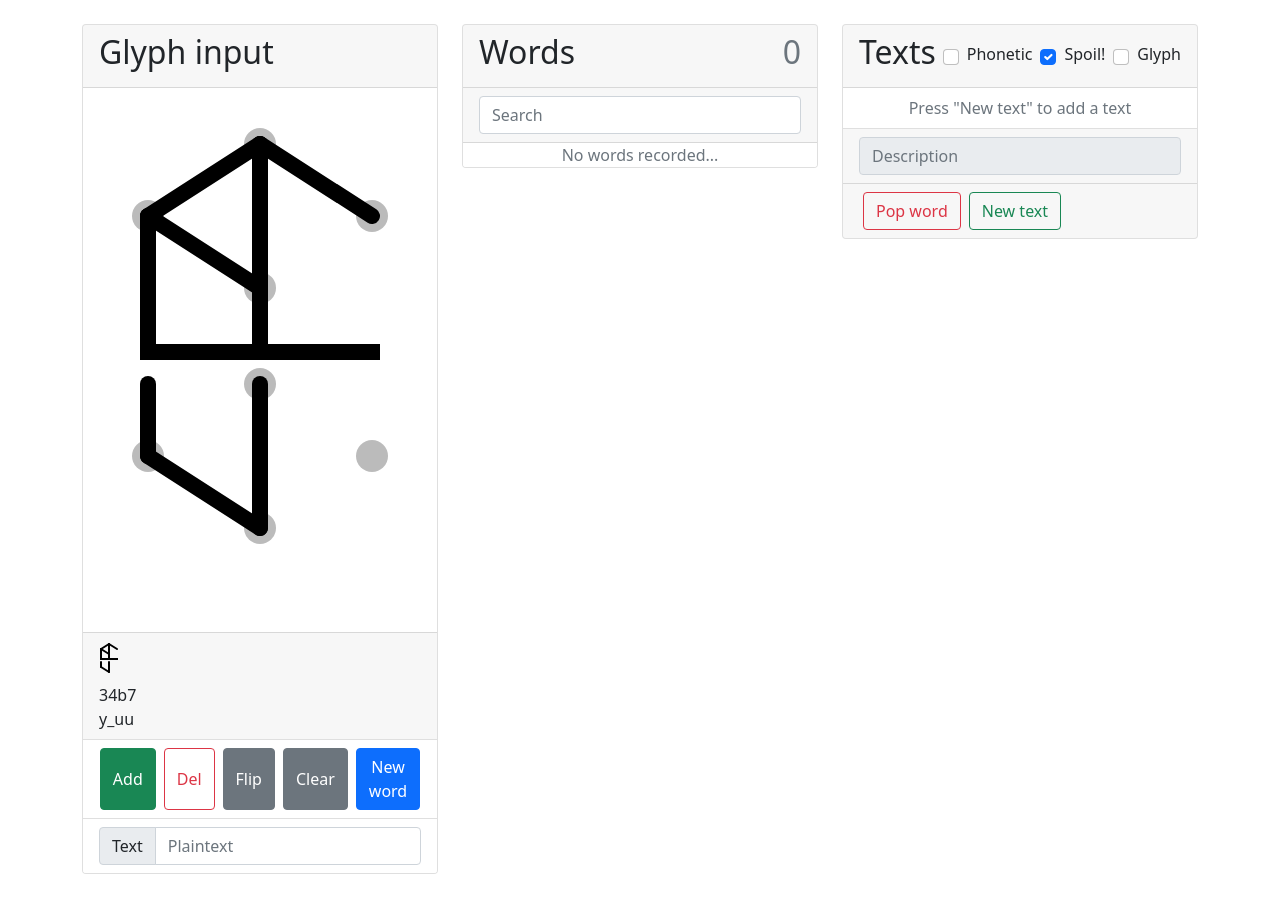
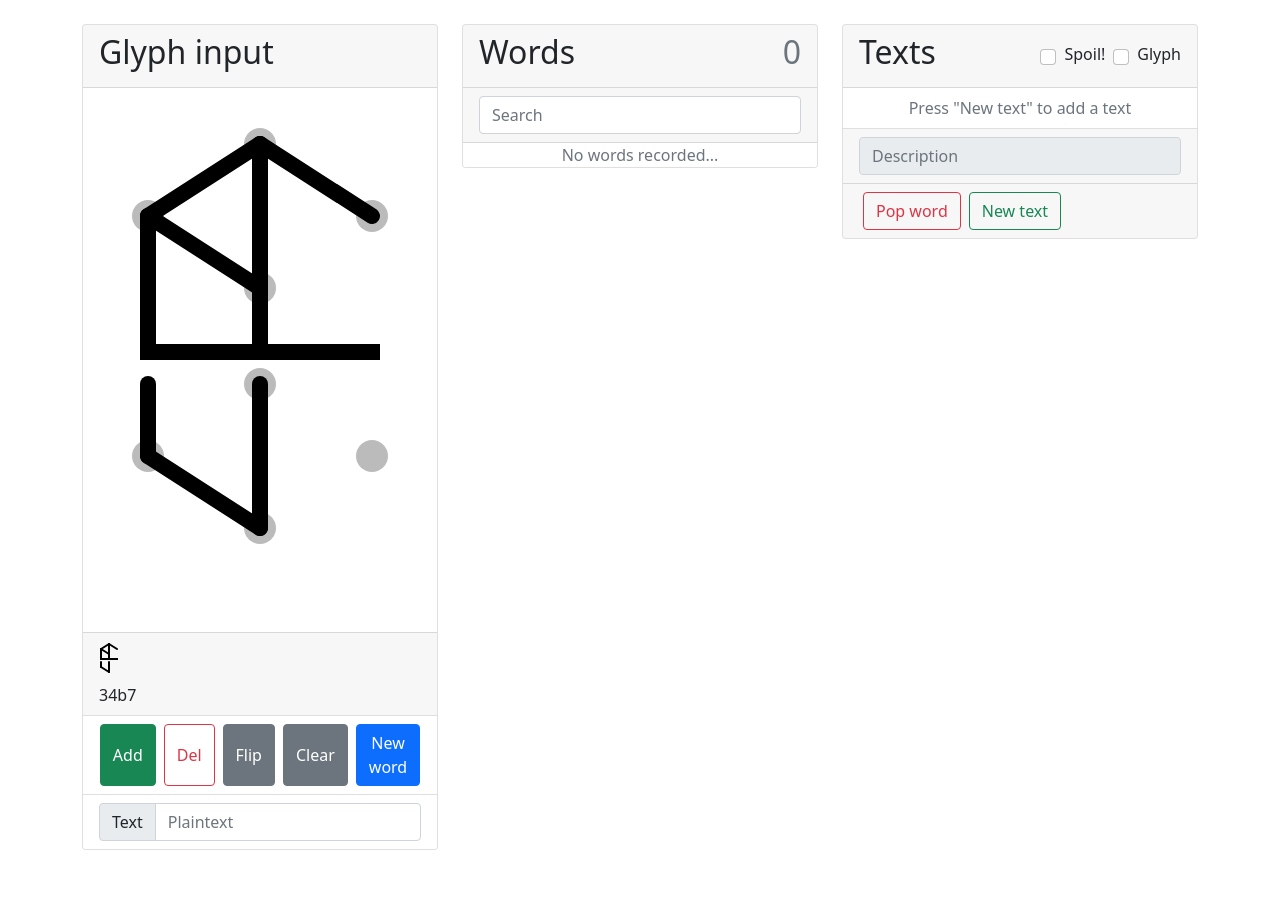
Before and after one commit to SaphireLattice/tunic-decoder, a Vue app: page / in a window 1280 px wide. After the commit the page ends 874 px from the top, so only its background shows below. Built offline with nearby package versions, Linux system fonts and the light colour scheme.

Commit message:
Save and load spoiler mode state

```diff
--- a/src/App.vue
+++ b/src/App.vue
@@ -10,6 +10,7 @@ import { onMounted, onUnmounted, reactive, ref, watch, type Ref } from "vue";
 import { Glyph, Paragraph, Word } from "./glyphs";
 
 type SavedState = {
+    spoilerMode?: boolean;
     words: { glyphs: string; text?: string }[];
     texts: { glyphs: string[]; description?: string }[];
 };
@@ -29,7 +30,7 @@ const state = reactive({
     glyphOnly: false,
     showPhonetic: false,
     toastText: undefined as string | undefined,
-    showSecrets: true,
+    spoilerMode: false,
 });
 
 async function onWordUpdate(value: Word) {
@@ -50,7 +51,7 @@ async function onWordUpdate(value: Word) {
         return;
     }
     state.word = new Word();
-    await value.toBlob(canvas.value, undefined, state.showSecrets);
+    await value.toBlob(canvas.value, undefined, state.spoilerMode);
     state.words.push(value);
     saveData();
 }
@@ -97,7 +98,7 @@ watch(
 );
 
 watch(
-    () => state.showSecrets,
+    () => state.spoilerMode,
     (val) => refreshWords(val)
 );
 
@@ -182,6 +183,7 @@ async function loadData() {
     if (!json) return;
     const data = JSON.parse(json) as SavedState;
 
+    state.spoilerMode = data.spoilerMode ?? false;
     console.log("Loading all words");
     state.words.push(
         ...(await Promise.all(
@@ -208,6 +210,7 @@ async function loadData() {
 
 function saveData() {
     let data: SavedState = {
+        spoilerMode: state.spoilerMode,
         words: state.words.map((w) => ({
             glyphs: w.toGlyphString(),
             text: w.plaintext,
@@ -277,7 +280,7 @@ html {
                     :editing="!!state.selectedWord"
                     :keyevents="keyevents"
                     @update:word="onWordUpdate"
-                    :show-secrets="state.showSecrets"
+                    :show-secrets="state.spoilerMode"
                 />
             </div>
             <div class="col-4">
@@ -294,7 +297,7 @@ html {
                     <div class="card-header">
                         <h2 class="card-title d-flex justify-content-end align-items-end">
                             <span class="flex-fill">Texts</span>
-                            <div v-if="state.showSecrets" class="form-check font-size-1">
+                            <div v-if="state.spoilerMode" class="form-check font-size-1">
                                 <input
                                     class="form-check-input"
                                     type="checkbox"
@@ -307,7 +310,7 @@ html {
                                 <input
                                     class="form-check-input"
                                     type="checkbox"
-                                    v-model="state.showSecrets"
+                                    v-model="state.spoilerMode"
                                     id="flexCheckDefault"
                                 />
                                 <label class="form-check-label" for="flexCheckDefault"> Spoil! </label>
```
